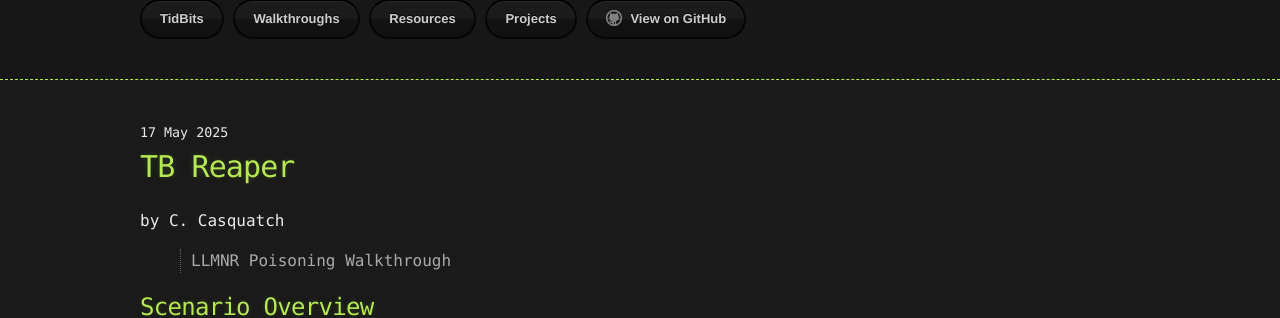
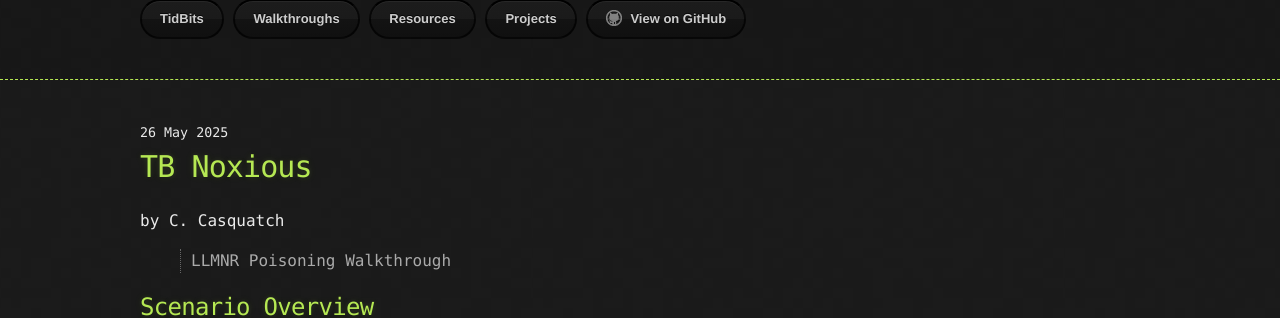
Before and after one commit to CyberCasquatch/cybercasquatch.github.io, a Jekyll site: the page built from _posts/TidBits/2025-05-26-TBNoxious.md, in a window 1280 px wide and 900 px high. Shown: the part 113-431 px from the top of the window. Built offline with Jekyll 4.4.1, drawn with Linux system fonts in a browser that asks for light colours.

Commit message:
Update 2025-05-26-TBNoxious.md

```diff
--- a/_posts/TidBits/2025-05-26-TBNoxious.md
+++ b/_posts/TidBits/2025-05-26-TBNoxious.md
@@ -1,7 +1,7 @@
 ---
 layout: post
-title:  "TB Reaper"
-date:   2025-05-17
+title:  "TB Noxious"
+date:   2025-05-26
 author: C. Casquatch
 comments: false
 tags: ['ntlm', 'LLMNR', 'htb', 'noxious', 'wireshark']
```
